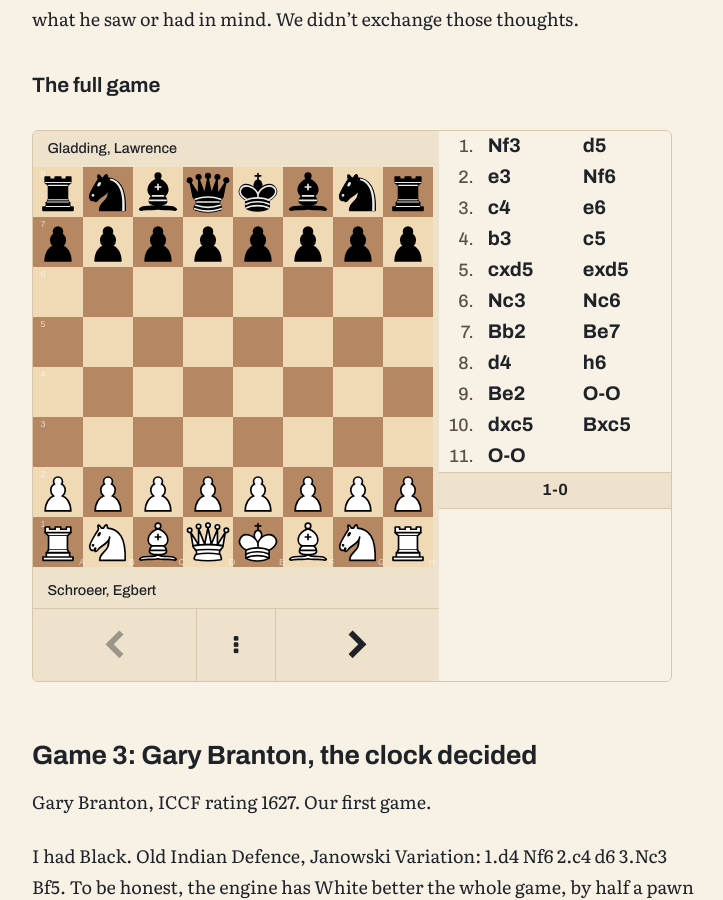
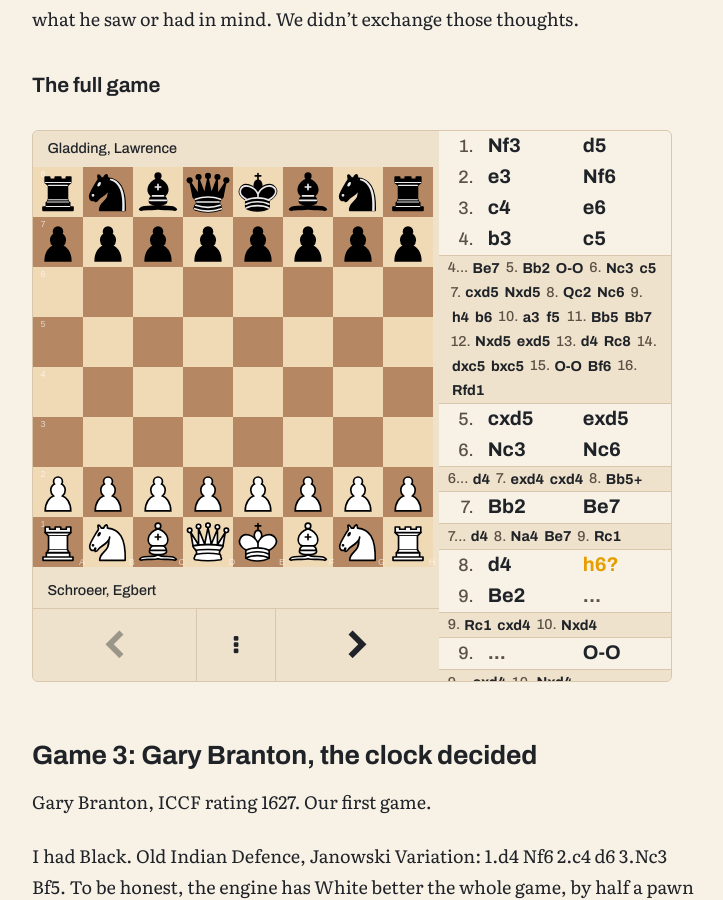
Before and after one commit to Egbert-Azure/Chess-Website, a Jekyll site: the page built from _posts/2027-03-15-26EN03-Half-Time.md, in a window 1280 px wide and 900 px high, scrolled down 6681 px. Shown: the whole window, without its empty margins (48-771 px from the left). Built offline with Jekyll 4.4.1, drawn with Linux system fonts in a browser that asks for light colours; comment, search, counter and statistics services are not loaded; some of the changed text lies outside the part shown.

Commit message:
26EN03 post: my annotations back in the game scores

````diff
--- a/_posts/2027-03-15-26EN03-Half-Time.md
+++ b/_posts/2027-03-15-26EN03-Half-Time.md
@@ -56,9 +56,14 @@ After 21...N7f6 I wrote: “three fold repetition?” Not yet: the position had
 [Result "1/2-1/2"]
 
 1. Nf3 d5 2. e3 e6 3. c4 Nf6 4. Nc3 Bd6 5. b3 O-O 6. Bb2 Re8 7. Nb5 Be7 8. Be5
-Na6 9. a3 c6 10. Nc3 Nc5 11. Qc2 Ncd7 12. Bg3 b6 13. Be2 Bb7 14. h3 c5 15. Nb5
-e5 16. cxd5 Nxd5 17. O-O e4 18. Qxe4 a6 19. Nc7 N7f6 20. Qe5 Nd7 21. Qe4 N7f6
-22. Qe5 1/2-1/2
+Na6 9. a3 c6 10. Nc3 Nc5 ( 10... Ne4 11. d3 Qa5 12. dxe4 ) 11. Qc2 $1 Ncd7 12.
+Bg3 ( 12. Bf4 e5 13. Nxe5 Nxe5 14. Bxe5 Ng4 15. Bg3 ) 12... b6 13. Be2 Bb7 14.
+h3 c5 15. Nb5 ( 15. O-O Ne4 16. Bh2 ) ( 15. cxd5 Nxd5 16. O-O ) 15... e5 (
+15... dxc4 ) 16. cxd5 Nxd5 17. O-O e4 $1 18. Qxe4 a6 19. Nc7 N7f6 ( 19... Qxc7
+) 20. Qe5 Nd7 ( 20... Bd6 21. Qxd6 Qxd6 22. Bxd6 Nxc7 ) 21. Qe4 ( 21. Qxd5 Bxd5
+22. Nxd5 Bf6 23. Bc7 Qc8 24. Nxf6+ Nxf6 25. Bxb6 Rb8 26. Ba5 Rxb3 27. Bc4 Rb8
+{ this line might be an option, risky. Need to check } ) 21... N7f6
+{ three fold repetition? } 22. Qe5 1/2-1/2
 ```
 
 ## Game 2: Lawrence Gladding, resigned at move 11
@@ -83,8 +88,12 @@ I didn't see a real blunder which would justify the resignation, but not sure wh
 [Black "Gladding, Lawrence"]
 [Result "1-0"]
 
-1. Nf3 d5 2. e3 Nf6 3. c4 e6 4. b3 c5 5. cxd5 exd5 6. Nc3 Nc6 7. Bb2 Be7 8. d4
-h6 9. Be2 O-O 10. dxc5 Bxc5 11. O-O 1-0
+1. Nf3 d5 2. e3 Nf6 3. c4 e6 4. b3 c5 ( 4... Be7 5. Bb2 O-O 6. Nc3 c5 7. cxd5
+Nxd5 8. Qc2 Nc6 9. h4 b6 10. a3 f5 11. Bb5 Bb7 12. Nxd5 exd5 13. d4 Rc8 14.
+dxc5 bxc5 15. O-O Bf6 16. Rfd1 ) 5. cxd5 exd5 6. Nc3 Nc6 ( 6... d4 7. exd4 cxd4
+8. Bb5+ ) 7. Bb2 Be7 ( 7... d4 8. Na4 Be7 9. Rc1 ) 8. d4 h6 $2 9. Be2 ( 9. Rc1
+cxd4 10. Nxd4 ) 9... O-O ( 9... cxd4 10. Nxd4 ) 10. dxc5 ( 10. O-O Be6 ) 10...
+Bxc5 11. O-O { Black resigned. } 1-0
 ```
 
 ## Game 3: Gary Branton, the clock decided
@@ -111,9 +120,14 @@ I had Black. Old Indian Defence, Janowski Variation: 1.d4 Nf6 2.c4 d6 3.Nc3 Bf5.
 [Black "Schroeer, Egbert"]
 [Result "0-1"]
 
-1. d4 Nf6 2. c4 d6 3. Nc3 Bf5 4. f3 e5 5. e4 exd4 6. Qxd4 Nc6 7. Qd2 Be6 8. b3
-a5 9. Bb2 Be7 10. Nge2 a4 11. Nxa4 Bxc4 12. Nac3 Be6 13. O-O-O Nb4 14. a3 Nc6
-15. Qc2 Ne5 16. h3 Bd7 17. Kb1 c6 18. f4 Ng6 19. g4 0-1
+1. d4 Nf6 2. c4 d6 $6 ( 2... e6 $1 ) 3. Nc3 Bf5 ( 3... Na6 ) ( 3... a6 ) ( 3...
+e5 ) 4. f3 ( 4. Nf3 g6 5. g3 Ne4 6. Nxe4 Bxe4 ) 4... e5 5. e4 $5 ( 5. d5 $1 )
+5... exd4 6. Qxd4 Nc6 7. Qd2 Be6 8. b3 a5 9. Bb2 Be7 10. Nge2 ( 10. Bd3 ) 10...
+a4 $1 11. Nxa4 ( 11. Nd5 O-O ( 11... axb3 12. axb3 Rxa1+ 13. Bxa1 ) 12. Nef4
+Bxd5 ) 11... Bxc4 $1 12. Nac3 ( 12. bxc4 Rxa4 13. Nc3 ) 12... Be6 ( 12... Bxb3
+13. axb3 ) 13. O-O-O $2 ( 13. Nd5 ) 13... Nb4 14. a3 Nc6 ( 14... Na6 15. Nd4 c6
+16. g4 O-O ) 15. Qc2 $1 Ne5 16. h3 $1 Bd7 $1 17. Kb1 c6 18. f4 Ng6 19. g4
+{ White lost on time. } 0-1
 ```
 
 ## What the three games have in common
````
